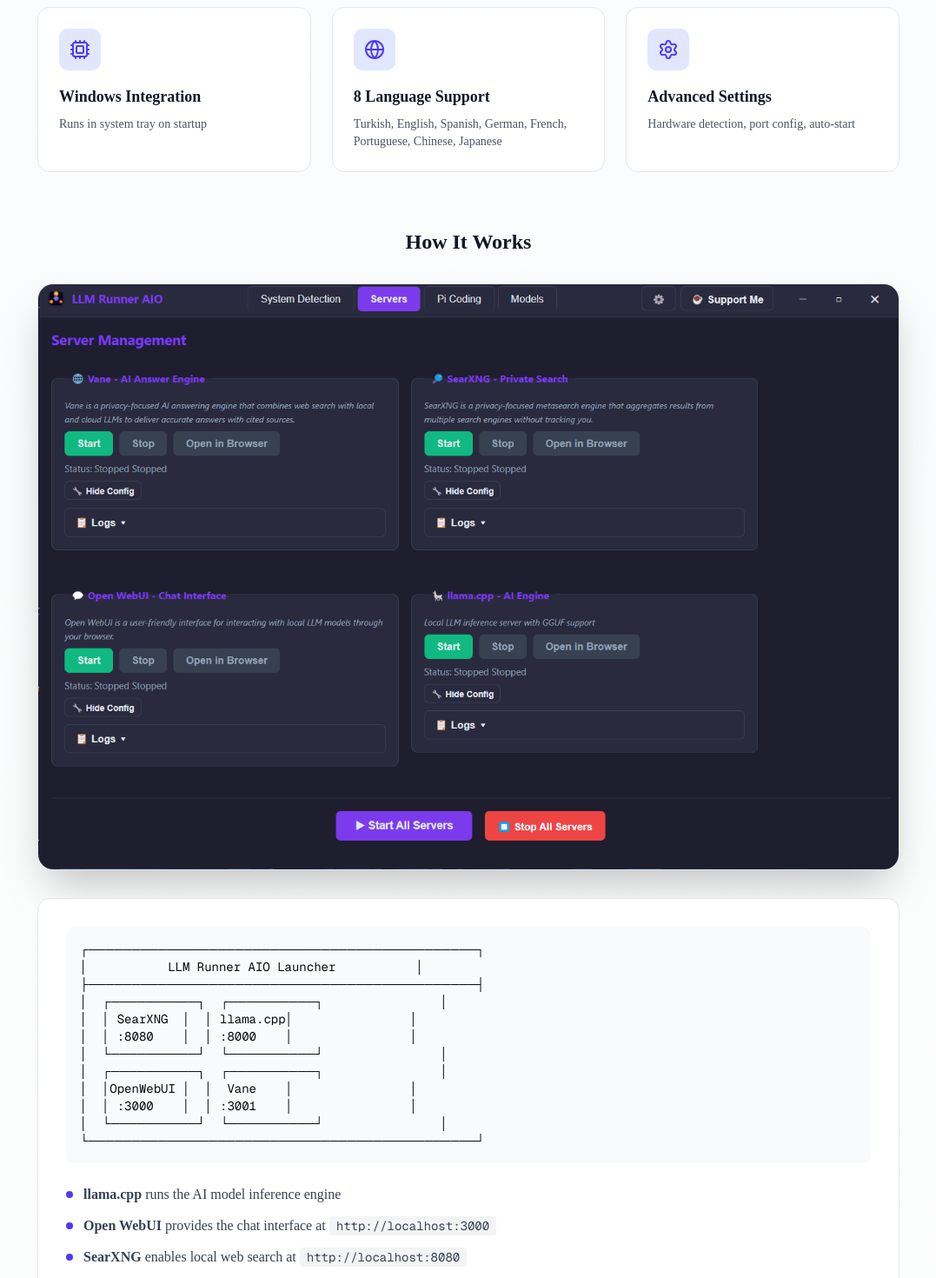
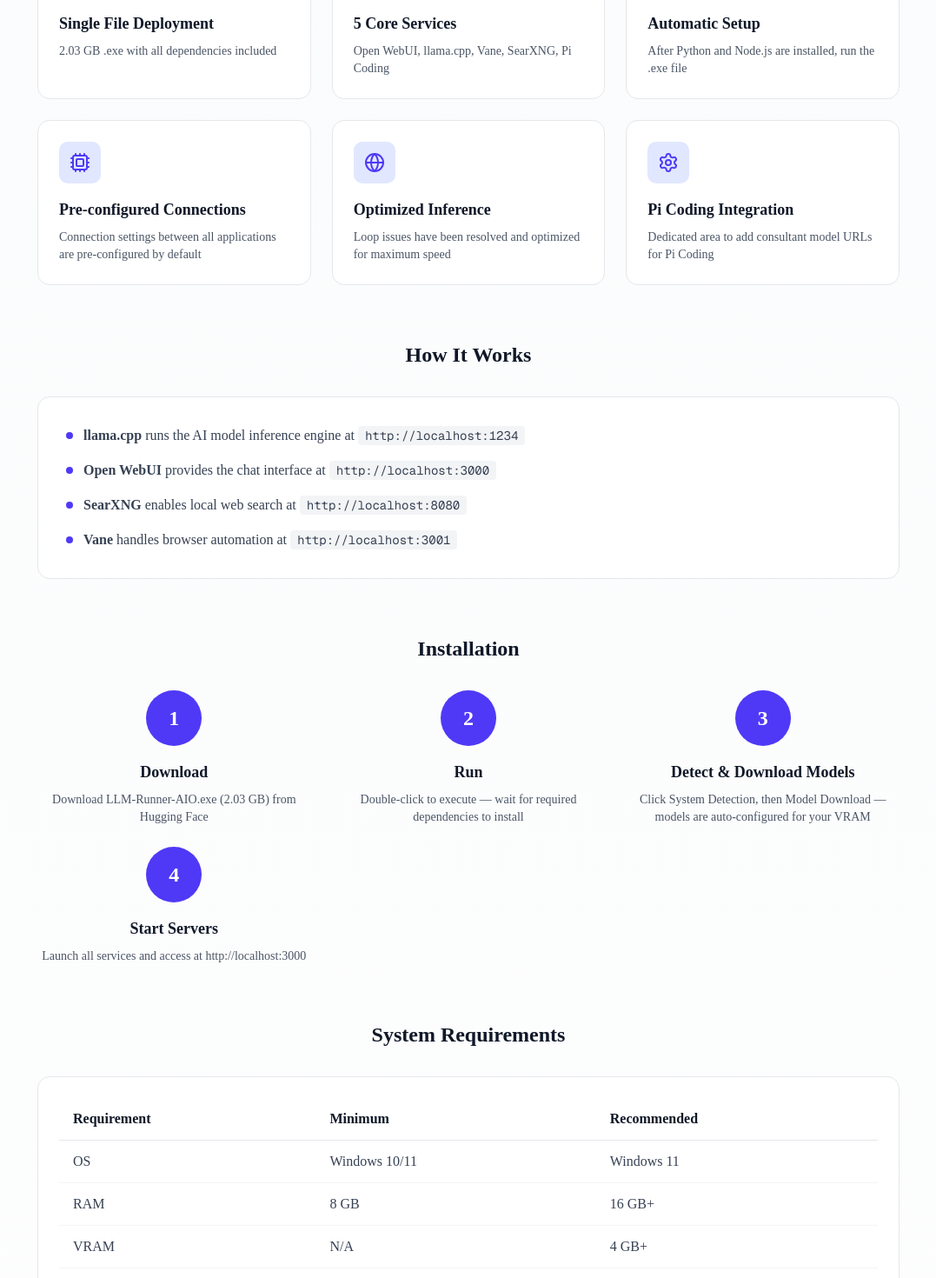
Before and after one commit to nafiozdemir231-prog/local-ai-hub, a Next.js app: page /llm-runner-aio in a window 1280 px wide. Shown: the part 1460-2930 px from the top of the page at 87% size, without its empty margins (101-1178 px from the left). Built offline with nearby package versions, Linux system fonts and the light colour scheme; no server answers; the database is empty.

Commit message:
feat: update LLM Runner AIO page with new services, features, and installation steps

```diff
--- a/src/app/llm-runner-aio/page.tsx
+++ b/src/app/llm-runner-aio/page.tsx
@@ -13,11 +13,11 @@
 
   const features = [
     { icon: Package, title: "Single File Deployment", desc: "2.03 GB .exe with all dependencies included" },
-    { icon: Server, title: "4 Core Services", desc: "Open WebUI, llama.cpp, Vane, SearXNG" },
-    { icon: Zap, title: "Automatic Setup", desc: "No installs needed — Python and Node.js are bundled" },
-    { icon: Cpu, title: "Windows Integration", desc: "Runs in system tray on startup" },
-    { icon: Globe, title: "8 Language Support", desc: "Turkish, English, Spanish, German, French, Portuguese, Chinese, Japanese" },
-    { icon: Settings, title: "Advanced Settings", desc: "Hardware detection, port config, auto-start" },
+    { icon: Server, title: "5 Core Services", desc: "Open WebUI, llama.cpp, Vane, SearXNG, Pi Coding" },
+    { icon: Zap, title: "Automatic Setup", desc: "After Python and Node.js are installed, run the .exe file" },
+    { icon: Cpu, title: "Pre-configured Connections", desc: "Connection settings between all applications are pre-configured by default" },
+    { icon: Globe, title: "Optimized Inference", desc: "Loop issues have been resolved and optimized for maximum speed" },
+    { icon: Settings, title: "Pi Coding Integration", desc: "Dedicated area to add consultant model URLs for Pi Coding" },
   ];
 
   const components = [
@@ -25,12 +25,14 @@
     { name: "llama.cpp", desc: "High-performance C++ inference engine", license: "MIT" },
     { name: "SearXNG", desc: "Privacy-respecting metasearch engine", license: "GPLv3" },
     { name: "Vane", desc: "AI-powered browser automation tool", license: "Open Source" },
+    { name: "Pi Coding", desc: "AI coding assistant with consultant model support", license: "Open Source" },
   ];
 
   const steps = [
     { num: "1", title: "Download", desc: "Download LLM-Runner-AIO.exe (2.03 GB) from Hugging Face" },
-    { num: "2", title: "Run", desc: "Double-click to execute — no installation needed" },
-    { num: "3", title: "Ready", desc: "Access Open WebUI at http://localhost:3000" },
+    { num: "2", title: "Run", desc: "Double-click to execute — wait for required dependencies to install" },
+    { num: "3", title: "Detect & Download Models", desc: "Click System Detection, then Model Download — models are auto-configured for your VRAM" },
+    { num: "4", title: "Start Servers", desc: "Launch all services and access at http://localhost:3000" },
   ];
 
   return (
@@ -169,38 +171,15 @@
           </div>
         </section>
 
-        {/* Architecture Diagram */}
+        {/* Services List */}
         <section className="mb-16">
           <h2 className="text-2xl font-bold text-gray-900 dark:text-white text-center mb-8">How It Works</h2>
 
-          {/* Screenshot */}
-          <div className="mb-8">
-            <img
-              src="/2.png"
-              alt="LLM Runner AIO Screenshot"
-              className="max-w-full h-auto rounded-2xl shadow-2xl border border-gray-200 dark:border-gray-700"
-            />
-          </div>
-
           <div className="rounded-xl border border-gray-200 dark:border-gray-700 bg-white dark:bg-gray-800 p-8">
-            <pre className="text-sm bg-gray-50 dark:bg-gray-900 dark:text-gray-100 p-4 rounded-lg overflow-x-auto font-mono">
-{`┌─────────────────────────────────────────────┐
-│           LLM Runner AIO Launcher           │
-├─────────────────────────────────────────────┤
-│  ┌──────────┐  ┌──────────┐                │
-│  │ SearXNG  │  │ llama.cpp│                │
-│  │ :8080    │  │ :8000    │                │
-│  └──────────┘  └──────────┘                │
-│  ┌──────────┐  ┌──────────┐                │
-│  │OpenWebUI │  │  Vane    │                │
-│  │ :3000    │  │ :3001    │                │
-│  └──────────┘  └──────────┘                │
-└─────────────────────────────────────────────┘`}
-            </pre>
-            <ul className="mt-6 space-y-3">
+            <ul className="space-y-4">
               <li className="flex items-start gap-3">
                 <div className="h-2 w-2 rounded-full bg-indigo-600 mt-2 flex-shrink-0" />
-                <span className="text-gray-700 dark:text-gray-300"><strong>llama.cpp</strong> runs the AI model inference engine</span>
+                <span className="text-gray-700 dark:text-gray-300"><strong>llama.cpp</strong> runs the AI model inference engine at <code className="bg-gray-100 dark:bg-gray-800 px-2 py-0.5 rounded text-sm">http://localhost:1234</code></span>
               </li>
               <li className="flex items-start gap-3">
                 <div className="h-2 w-2 rounded-full bg-indigo-600 mt-2 flex-shrink-0" />
```
